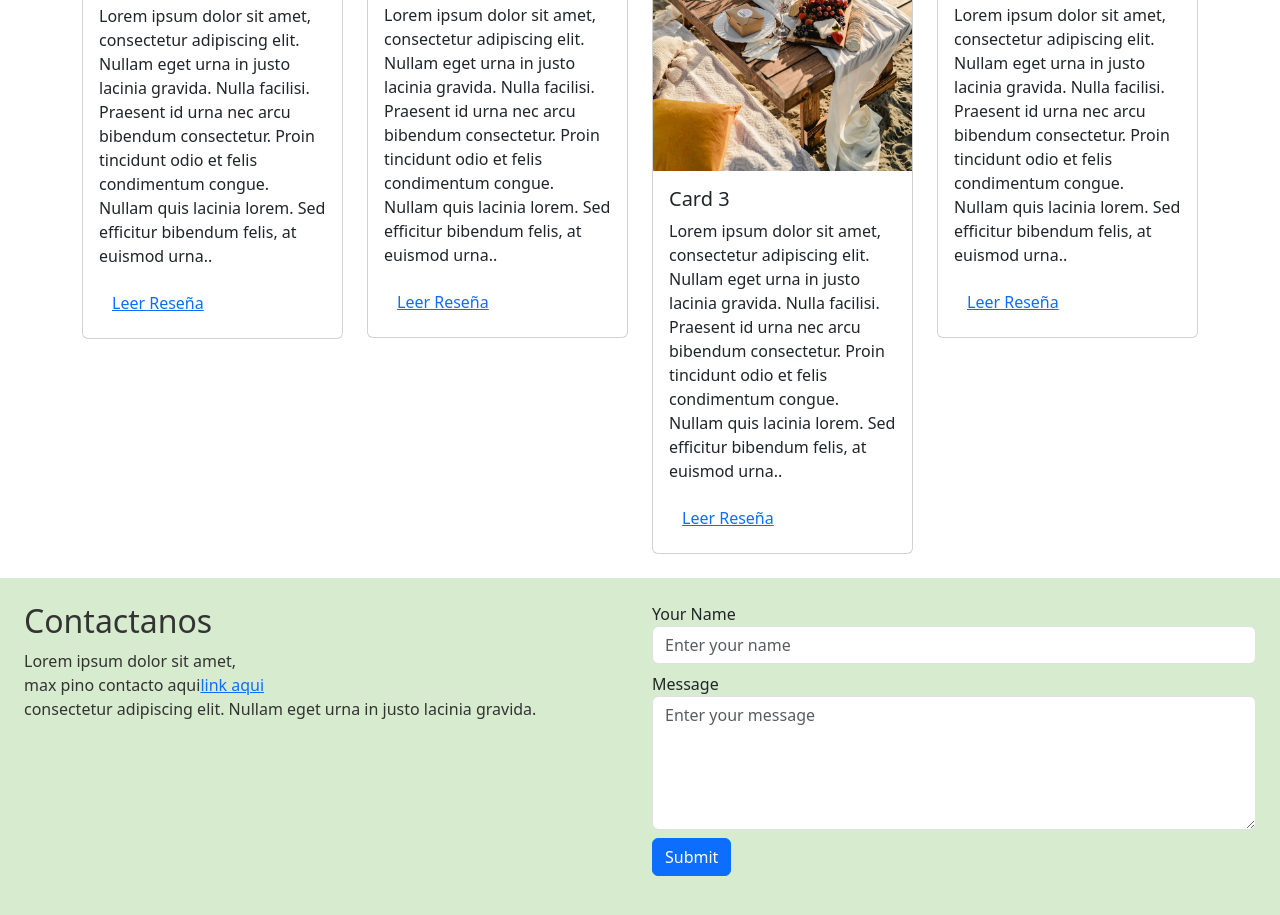
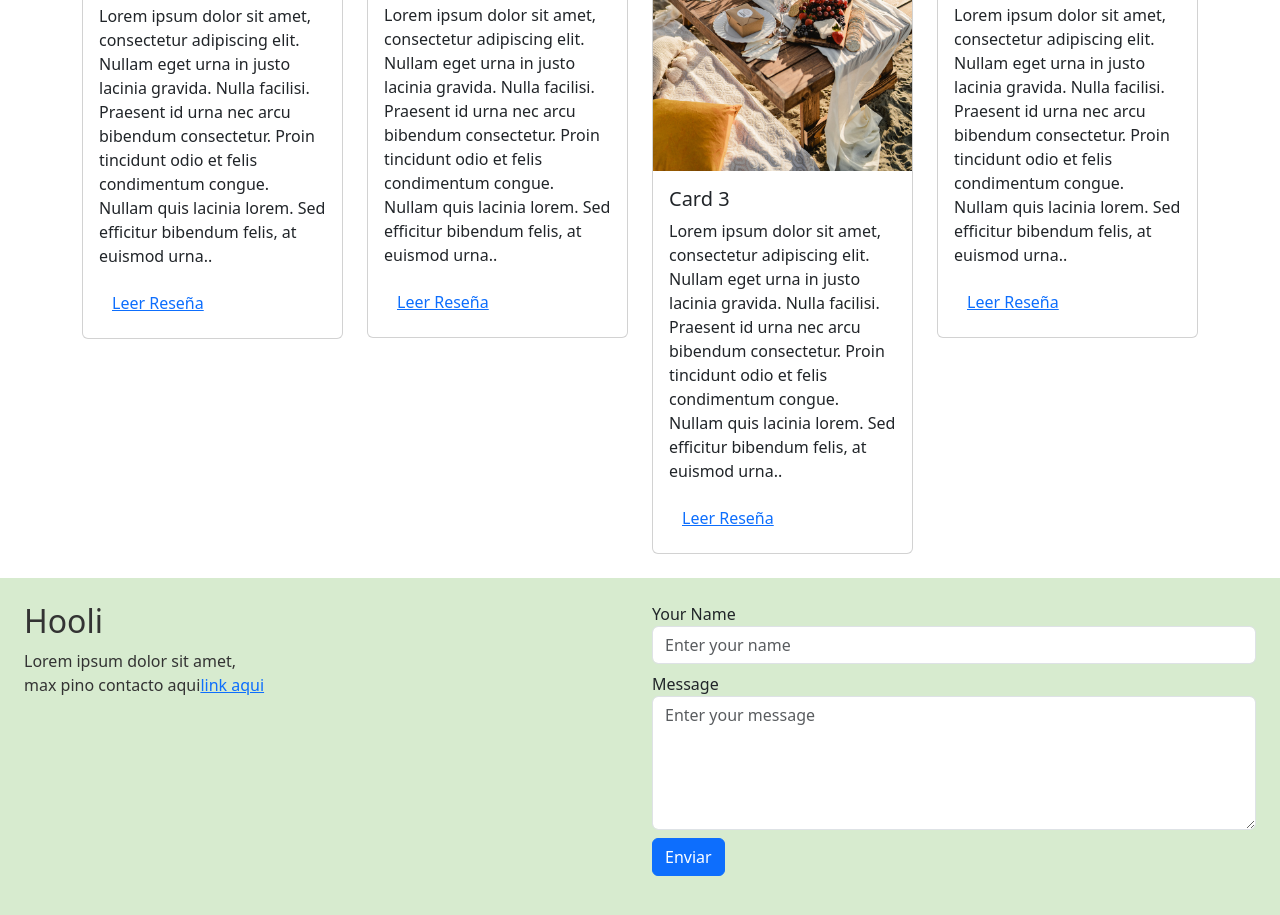
Before and after one commit to maxjsx/c1-max-pino, a plain HTML site: page index.html in a window 1280 px wide. Shown: the part 717-1632 px from the top of the page. Drawn offline with nearby package versions, Linux system fonts and the light colour scheme.

Commit message:
Hooli
cambio lee por hoolis
6

```diff
--- a/index.html
+++ b/index.html
@@ -13,7 +13,7 @@
 
 <body>
     <nav class="navbar navbar-expand-lg navbar-custom">
-        <a class="navbar-brand" href="#inicio">Lee</a>
+        <a class="navbar-brand" href="#inicio">hooli</a>
         <button class="navbar-toggler" type="button" data-toggle="collapse" data-target="#navbarNav" aria-controls="navbarNav" aria-expanded="false" aria-label="Toggle navigation">
             <span class="navbar-toggler-icon"></span>
         </button>
@@ -41,7 +41,7 @@
                 <div class="description mb-2">
                     <h2>Description Title</h2>
                     <p>Lorem ipsum dolor sit amet, consectetur adipiscing elit. Nullam eget urna in justo lacinia gravida. Nulla facilisi. Praesent id urna nec arcu bibendum consectetur. Proin tincidunt odio et felis condimentum congue. Nullam quis lacinia lorem. Sed efficitur bibendum felis, at euismod urna..</p>
-                    <a href="#" class="btn btn-primary">Learn More</a>
+                    <a href="#" class="btn btn-primary">Comenzar</a>
                 </div>
             </div>
         </div>
@@ -94,9 +94,9 @@
     <div id="contact-us" class="p-4 pb-5">
         <div class="row">
             <div class="col-md-6">
-                <h2>Contactanos</h2>
+                <h2>Hooli</h2>
                 <p>Lorem ipsum dolor sit amet, <br/>
-                    max pino contacto aqui<a href="your-link-url" class="contact-link">link aqui</a> <br/> consectetur adipiscing elit. Nullam eget urna in justo lacinia gravida.</p>
+                    max pino contacto aqui<a href="your-link-url" class="contact-link">link aqui</a> <br/> </p>
             </div>
             <div class="col-md-6">
                 <form>
@@ -108,7 +108,7 @@
                         <label for="message">Message</label>
                         <textarea class="form-control" id="message" rows="5" placeholder="Enter your message"></textarea>
                     </div>
-                    <button type="submit" class="btn btn-primary">Submit</button>
+                    <button type="submit" class="btn btn-primary">Enviar</button>
                 </form>
             </div>
         </div>
```
